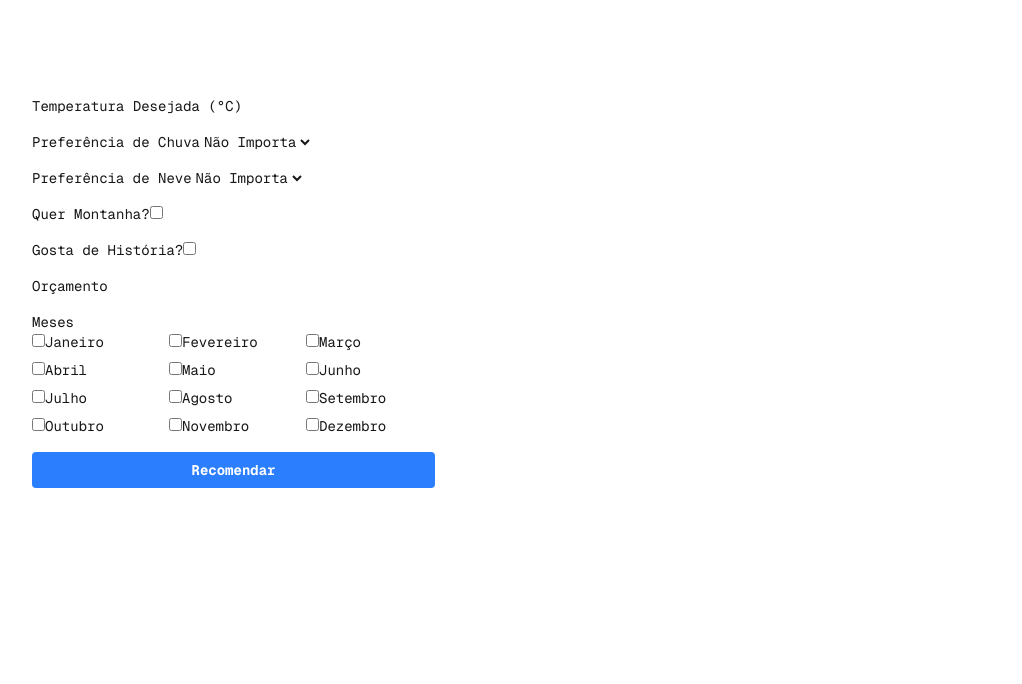
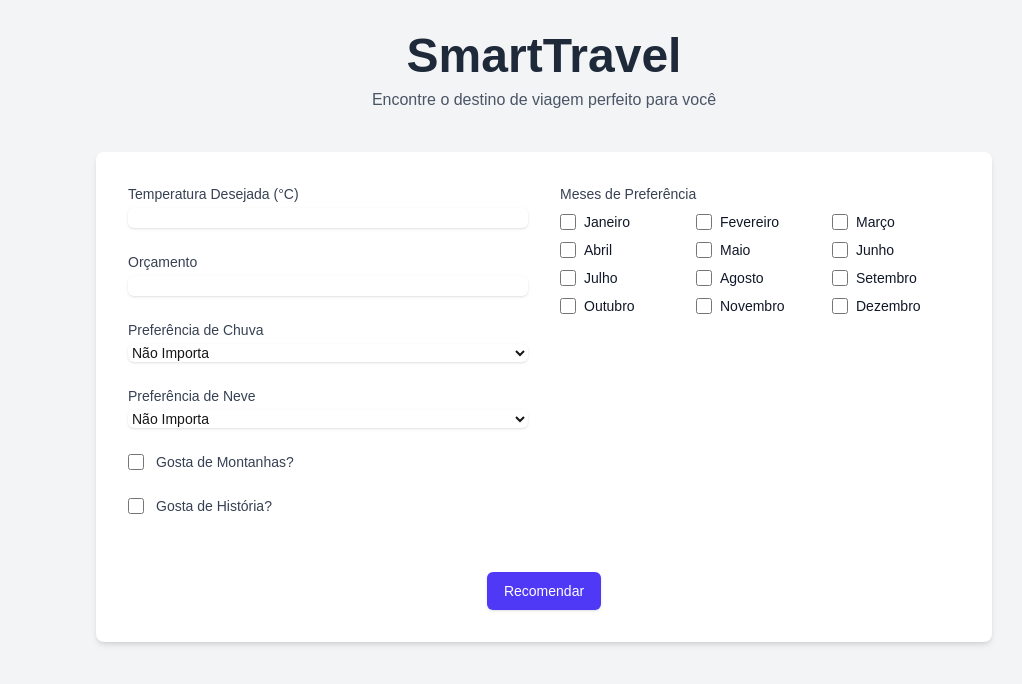
Before and after one commit to MateusBarnabe/SmartTravel, a Next.js app in the folder frontend/: page / in a window 1280 px wide. Shown: the top 684 px of the page, without its empty margins (96-1118 px from the left). Built offline with nearby package versions, Linux system fonts and the light colour scheme.

Commit message:
Fix recommendation button and improve UI

```diff
--- a/frontend/src/app/page.tsx
+++ b/frontend/src/app/page.tsx
@@ -10,17 +10,22 @@ const MONTHS = [
 
 export default function Home() {
   const [results, setResults] = useState<any[]>([]);
+  const [loading, setLoading] = useState(false);
 
   const handleSubmit = async (event: React.FormEvent<HTMLFormElement>) => {
     event.preventDefault();
+    setLoading(true);
     const formData = new FormData(event.currentTarget);
+    const temp_target = formData.get('temp_target');
+    const budget_target = formData.get('budget_target');
+
     const data = {
-      temp_target: formData.get('temp_target'),
+      temp_target: temp_target ? parseFloat(temp_target.toString()) : null,
       chuva_preference: formData.get('chuva_preference'),
       neve_preference: formData.get('neve_preference'),
-      quer_montanha: formData.get('quer_montanha'),
-      gosta_historia: formData.get('gosta_historia'),
-      budget_target: formData.get('budget_target'),
+      quer_montanha: formData.get('quer_montanha') === 'true',
+      gosta_historia: formData.get('gosta_historia') === 'true',
+      budget_target: budget_target ? parseFloat(budget_target.toString()) : null,
       months: formData.getAll('months'),
     };
 
@@ -34,70 +39,103 @@ export default function Home() {
 
     const result = await response.json();
     setResults(result.results);
+    setLoading(false);
   };
 
   return (
-    <main className="flex min-h-screen flex-col items-center justify-between p-24">
-      <div className="z-10 w-full max-w-5xl items-center justify-between font-mono text-sm lg:flex">
-        <form onSubmit={handleSubmit} className="flex flex-col gap-4">
+    <main className="flex min-h-screen flex-col items-center p-8 bg-gray-100">
+      <div className="w-full max-w-4xl">
+        <header className="text-center mb-10">
+          <h1 className="text-5xl font-bold text-gray-800">SmartTravel</h1>
+          <p className="text-gray-600 mt-2">Encontre o destino de viagem perfeito para você</p>
+        </header>
+
+        <div className="bg-white p-8 rounded-lg shadow-md">
+          <form onSubmit={handleSubmit} className="grid grid-cols-1 md:grid-cols-2 gap-8">
+            <div className="flex flex-col gap-6">
               <div>
-            <label htmlFor="temp_target">Temperatura Desejada (°C)</label>
-            <input type="number" id="temp_target" name="temp_target" />
+                <label htmlFor="temp_target" className="block text-sm font-medium text-gray-700">Temperatura Desejada (°C)</label>
+                <input type="number" id="temp_target" name="temp_target" className="mt-1 block w-full rounded-md border-gray-300 shadow-sm focus:border-indigo-500 focus:ring-indigo-500 sm:text-sm" />
               </div>
               <div>
-            <label htmlFor="chuva_preference">Preferência de Chuva</label>
-            <select id="chuva_preference" name="chuva_preference">
+                <label htmlFor="budget_target" className="block text-sm font-medium text-gray-700">Orçamento</label>
+                <input type="number" id="budget_target" name="budget_target" className="mt-1 block w-full rounded-md border-gray-300 shadow-sm focus:border-indigo-500 focus:ring-indigo-500 sm:text-sm" />
+              </div>
+              <div>
+                <label htmlFor="chuva_preference" className="block text-sm font-medium text-gray-700">Preferência de Chuva</label>
+                <select id="chuva_preference" name="chuva_preference" className="mt-1 block w-full rounded-md border-gray-300 shadow-sm focus:border-indigo-500 focus:ring-indigo-500 sm:text-sm">
                   <option value="nao_importa">Não Importa</option>
                   <option value="pouca">Pouca</option>
                   <option value="muita">Muita</option>
                 </select>
               </div>
               <div>
-            <label htmlFor="neve_preference">Preferência de Neve</label>
-            <select id="neve_preference" name="neve_preference">
+                <label htmlFor="neve_preference" className="block text-sm font-medium text-gray-700">Preferência de Neve</label>
+                <select id="neve_preference" name="neve_preference" className="mt-1 block w-full rounded-md border-gray-300 shadow-sm focus:border-indigo-500 focus:ring-indigo-500 sm:text-sm">
                   <option value="nao_importa">Não Importa</option>
                   <option value="pouca">Pouca</option>
                   <option value="muita">Muita</option>
                 </select>
               </div>
+              <div className="flex items-start">
+                <div className="flex items-center h-5">
+                  <input id="quer_montanha" name="quer_montanha" type="checkbox" value="true" className="focus:ring-indigo-500 h-4 w-4 text-indigo-600 border-gray-300 rounded" />
+                </div>
+                <div className="ml-3 text-sm">
+                  <label htmlFor="quer_montanha" className="font-medium text-gray-700">Gosta de Montanhas?</label>
+                </div>
+              </div>
+              <div className="flex items-start">
+                <div className="flex items-center h-5">
+                  <input id="gosta_historia" name="gosta_historia" type="checkbox" value="true" className="focus:ring-indigo-500 h-4 w-4 text-indigo-600 border-gray-300 rounded" />
+                </div>
+                <div className="ml-3 text-sm">
+                  <label htmlFor="gosta_historia" className="font-medium text-gray-700">Gosta de História?</label>
+                </div>
+              </div>
+            </div>
+
             <div>
-            <label htmlFor="quer_montanha">Quer Montanha?</label>
-            <input type="checkbox" id="quer_montanha" name="quer_montanha" value="true" />
-          </div>
-          <div>
-            <label htmlFor="gosta_historia">Gosta de História?</label>
-            <input type="checkbox" id="gosta_historia" name="gosta_historia" value="true" />
-          </div>
-          <div>
-            <label htmlFor="budget_target">Orçamento</label>
-            <input type="number" id="budget_target" name="budget_target" />
-          </div>
-          <div>
-            <label>Meses</label>
-            <div className="grid grid-cols-3 gap-2">
+              <label className="block text-sm font-medium text-gray-700">Meses de Preferência</label>
+              <div className="mt-2 grid grid-cols-3 gap-2">
                 {MONTHS.map(month => (
-                <div key={month}>
-                  <input type="checkbox" id={month} name="months" value={month} />
-                  <label htmlFor={month}>{month}</label>
+                  <div key={month} className="flex items-center">
+                    <input type="checkbox" id={month} name="months" value={month} className="h-4 w-4 text-indigo-600 border-gray-300 rounded" />
+                    <label htmlFor={month} className="ml-2 block text-sm text-gray-900">{month}</label>
                   </div>
                 ))}
               </div>
             </div>
-          <button type="submit" className="bg-blue-500 hover:bg-blue-700 text-white font-bold py-2 px-4 rounded">
-            Recomendar
+
+            <div className="md:col-span-2 text-center mt-6">
+              <button type="submit" className="inline-flex justify-center py-2 px-4 border border-transparent shadow-sm text-sm font-medium rounded-md text-white bg-indigo-600 hover:bg-indigo-700 focus:outline-none focus:ring-2 focus:ring-offset-2 focus:ring-indigo-500">
+                {loading ? 'Buscando...' : 'Recomendar'}
               </button>
+            </div>
           </form>
+        </div>
 
-        <div className="mt-8">
-          {results && results.map((result, index) => (
-            <div key={index} className="border p-4 my-4">
-              <h2 className="text-xl font-bold">{result.cidade}, {result.pais}</h2>
-              <p>{result.descricao}</p>
-              <p className="font-mono">Score: {result.score.toFixed(2)}</p>
+        {loading && (
+          <div className="text-center mt-8">
+            <p>Carregando recomendações...</p>
+          </div>
+        )}
+
+        {results.length > 0 && (
+          <div className="mt-10">
+            <h2 className="text-3xl font-bold text-center text-gray-800 mb-6">Resultados</h2>
+            <div className="grid grid-cols-1 md:grid-cols-2 gap-8">
+              {results.map((result, index) => (
+                <div key={index} className="bg-white rounded-lg shadow-md p-6">
+                  <h3 className="text-2xl font-bold text-gray-800">{result.cidade}, {result.pais}</h3>
+                  <p className="text-gray-600 mt-2">{result.descricao}</p>
+                  <p className="text-indigo-500 font-semibold mt-4">Score: {result.score.toFixed(2)}</p>
                 </div>
               ))}
             </div>
           </div>
+        )}
+      </div>
     </main>
   );
 }
```
Lines whose indentation alone changed are shown as unchanged.
